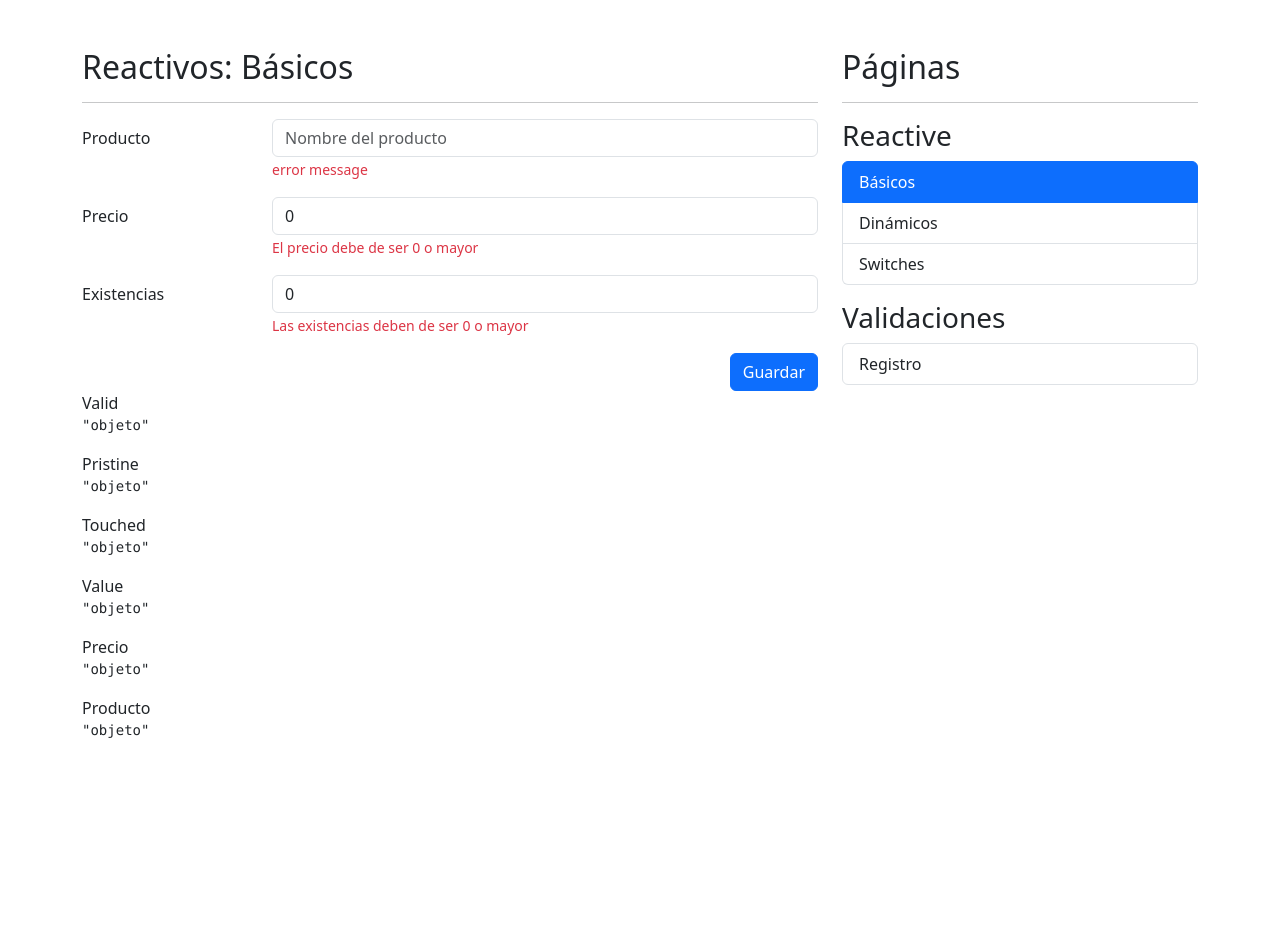
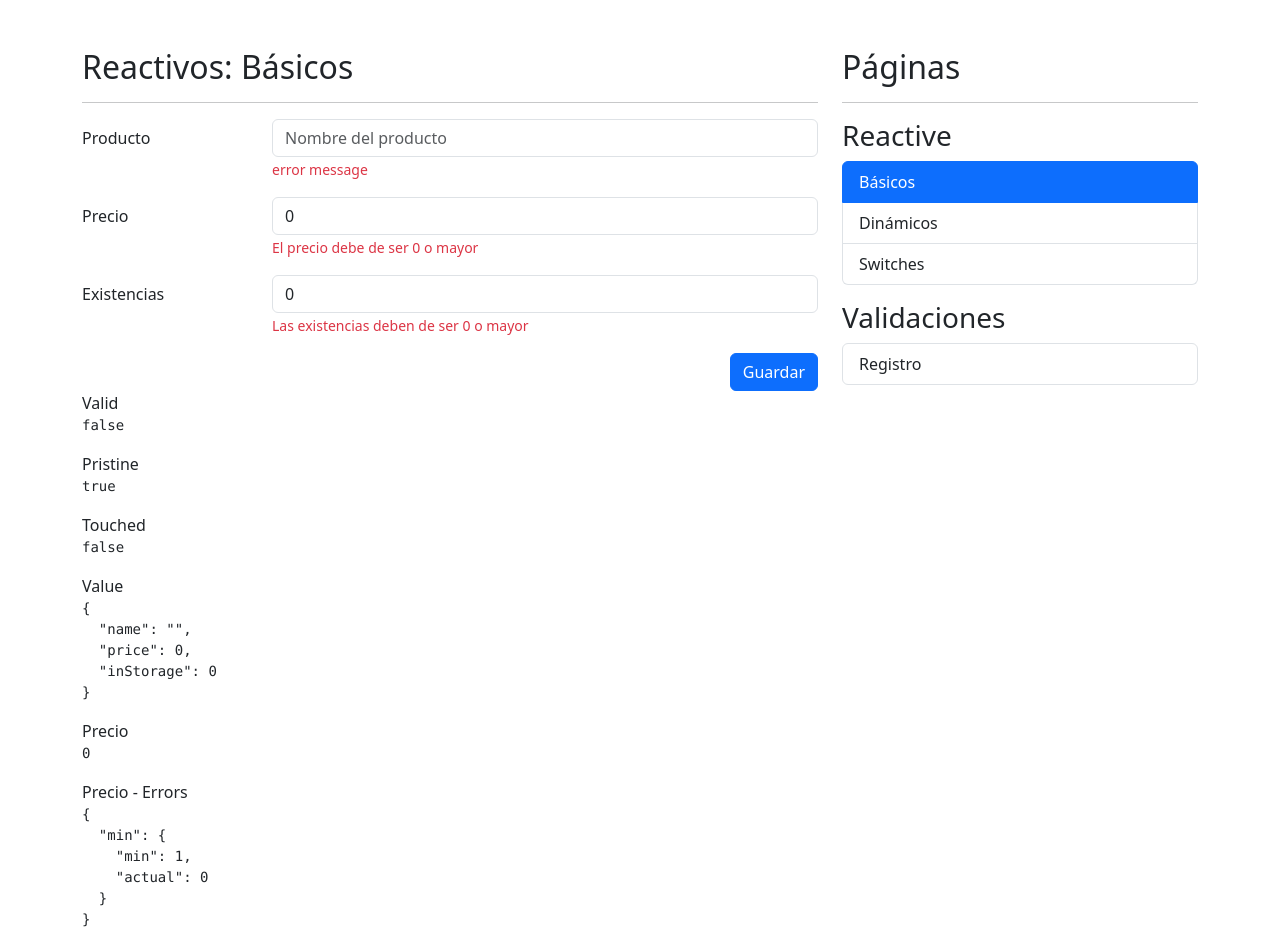
Before and after one commit to edd-dev02/forms-app, an Angular app: page /reactive/basic in a window 1280 px wide. Shown: the top 950 px of the page. Before the commit the page ends 800 px from the top, so only its background shows below. Built offline with nearby package versions, Linux system fonts and the light colour scheme.

Commit message:
basic-page Form: Validaciones básicas con Validators y explicacion de estados del formulario

```diff
--- a/src/app/reactive/pages/basic-page/basic-page.component.html
+++ b/src/app/reactive/pages/basic-page/basic-page.component.html
@@ -76,22 +76,31 @@
 <div class="row">
     <div class="col">
 
+      <!-- Las validaciones no se han pasado -->
         <span>Valid</span>
-        <pre>{{ 'objeto' | json }}</pre>
+        <pre>{{ myForm.valid | json }}</pre>
 
+        <!-- El formulario no ha sido manipulado de ninguna manera desde que cargo el formulario -->
         <span>Pristine</span>
-        <pre>{{ 'objeto' | json }}</pre>
+        <pre>{{ myForm.pristine | json }}</pre>
 
+        <!-- El usuario ya interactuo con el formulario de alguna manera -->
         <span>Touched</span>
-        <pre>{{ 'objeto' | json }}</pre>
+        <pre>{{ myForm.touched | json }}</pre>
 
         <span>Value</span>
-        <pre>{{ 'objeto' | json }}</pre>
+        <pre>{{ myForm.value | json }}</pre>
 
         <span>Precio</span>
-        <pre>{{ 'objeto' | json }}</pre>
+        <pre>{{ myForm.controls['price'].value | json }}</pre>
+
+        <span>Precio - Errors </span>
+        <pre>{{ myForm.controls['price'].errors | json }}</pre>
 
         <span>Producto</span>
-        <pre>{{ 'objeto' | json }}</pre>
+        <pre>{{ myForm.controls['name'].value | json }}</pre>
+
+        <span>Producto - Errors</span>
+        <pre>{{ myForm.controls['name'].errors | json }}</pre>
     </div>
 </div>
--- a/src/app/reactive/pages/basic-page/basic-page.component.ts
+++ b/src/app/reactive/pages/basic-page/basic-page.component.ts
@@ -1,5 +1,5 @@
 import { Component } from '@angular/core';
-import { FormBuilder, FormControl, FormGroup } from '@angular/forms';
+import { FormBuilder, FormGroup, Validators } from '@angular/forms';
 
 @Component({
   templateUrl: './basic-page.component.html',
@@ -23,12 +23,15 @@ export class BasicPageComponent {
 
   // Sintaxis mas elegante, es lo mismo que el bloque de arriba
   public myForm: FormGroup = this.fb.group({
-    name: [""],
-    price: [0],
-    inStorage: [0],
+    name: ["" , [ Validators.required, Validators.minLength(3) ] ],
+    price: [0 , [Validators.required, Validators.min(1)] ],
+    inStorage: [0, [ Validators.required, Validators.min(1) ] ],
   });
 
   onSave(): void {
+
+    if(this.myForm.invalid) return;
+
     console.log(this.myForm.value);
   }
 
```
